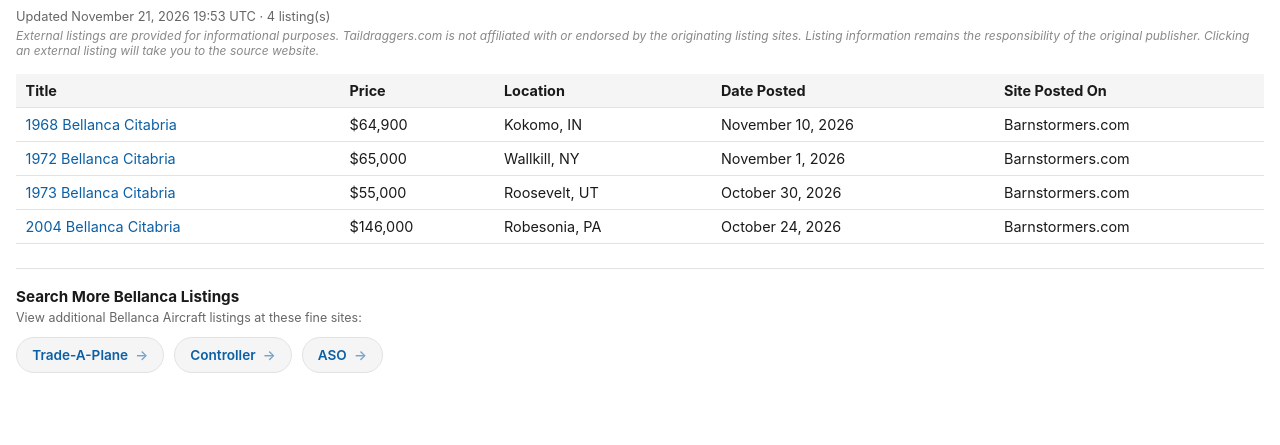
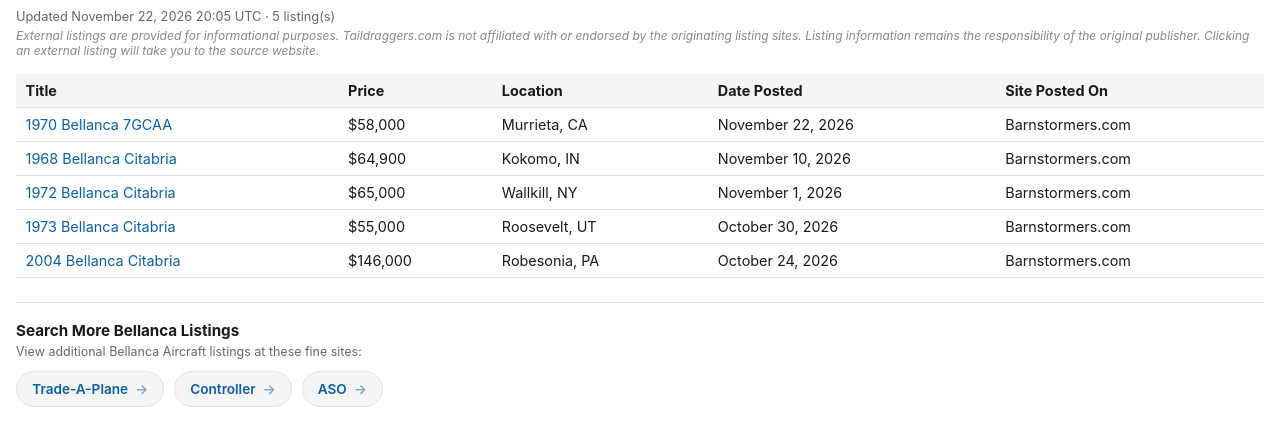
Before and after one commit to taildraggers/bellanca, a plain HTML site: page docs/index.html in a window 1280 px wide. Shown: the part 43-488 px from the top of the page. Drawn offline with Linux system fonts and the light colour scheme.

Commit message:
Update Bellanca listings (2026-11-22)

```diff
--- a/docs/index.html
+++ b/docs/index.html
@@ -76,13 +76,14 @@
 </head>
 <body>
   <h1>Other Bellanca Ads on the Web</h1>
-  <div class="updated">Updated November 21, 2026 19:53 UTC &middot; 4 listing(s)</div>
+  <div class="updated">Updated November 22, 2026 20:05 UTC &middot; 5 listing(s)</div>
   <div class="disclaimer">External listings are provided for informational purposes. Taildraggers.com is not affiliated with or endorsed by the originating listing sites. Listing information remains the responsibility of the original publisher. Clicking an external listing will take you to the source website.</div>
   <table>
     <thead>
       <tr><th>Title</th><th>Price</th><th>Location</th><th>Date Posted</th><th>Site Posted On</th></tr>
     </thead>
     <tbody>
+        <tr><td><a href="https://www.barnstormers.com/classified-2085133-Very-Nice-1970-7GCAA-2100-hrs.html" target="_blank" rel="noopener noreferrer">1970 Bellanca 7GCAA</a></td><td>$58,000</td><td>Murrieta, CA</td><td>November 22, 2026</td><td>Barnstormers.com</td></tr>
         <tr><td><a href="https://www.barnstormers.com/classified-2082974-1968-Champion-7-KCAB-Citabria.html" target="_blank" rel="noopener noreferrer">1968 Bellanca Citabria</a></td><td>$64,900</td><td>Kokomo, IN</td><td>November 10, 2026</td><td>Barnstormers.com</td></tr>
         <tr><td><a href="https://www.barnstormers.com/classified-2056555-1972-Ballanca-Citabria-7ECA.html" target="_blank" rel="noopener noreferrer">1972 Bellanca Citabria</a></td><td>$65,000</td><td>Wallkill, NY</td><td>November 1, 2026</td><td>Barnstormers.com</td></tr>
         <tr><td><a href="https://www.barnstormers.com/classified-2023369-1973-Citabria-7GCBC.html" target="_blank" rel="noopener noreferrer">1973 Bellanca Citabria</a></td><td>$55,000</td><td>Roosevelt, UT</td><td>October 30, 2026</td><td>Barnstormers.com</td></tr>
```
